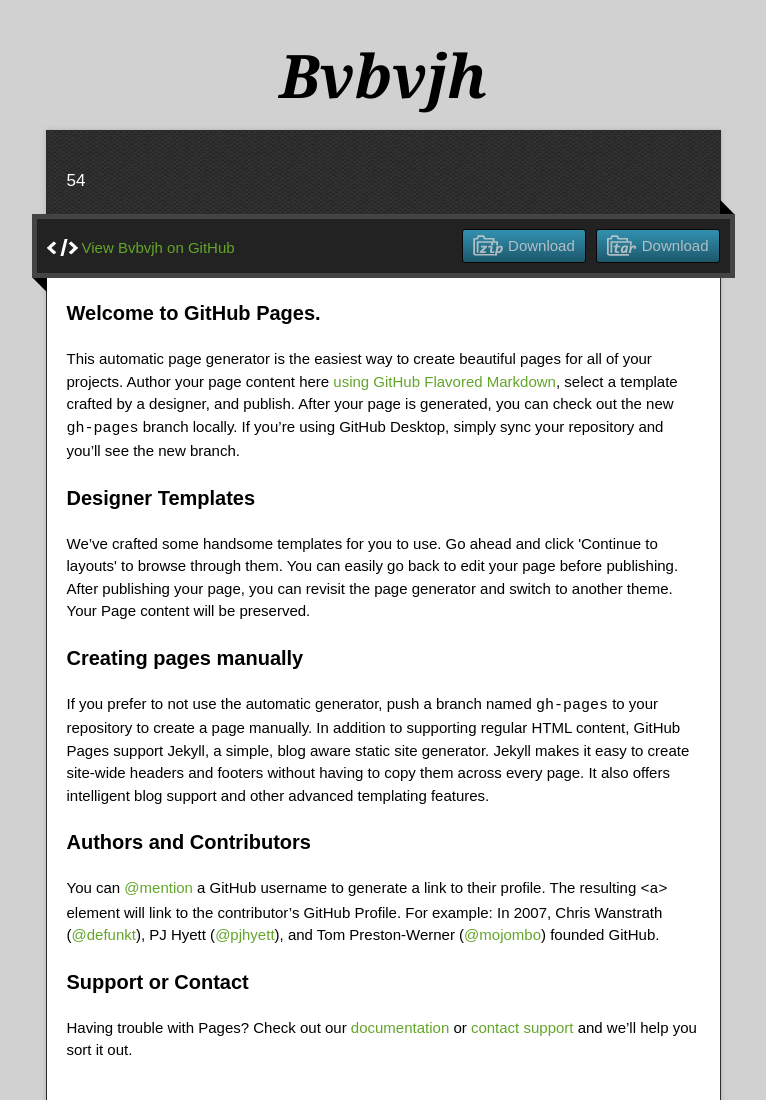
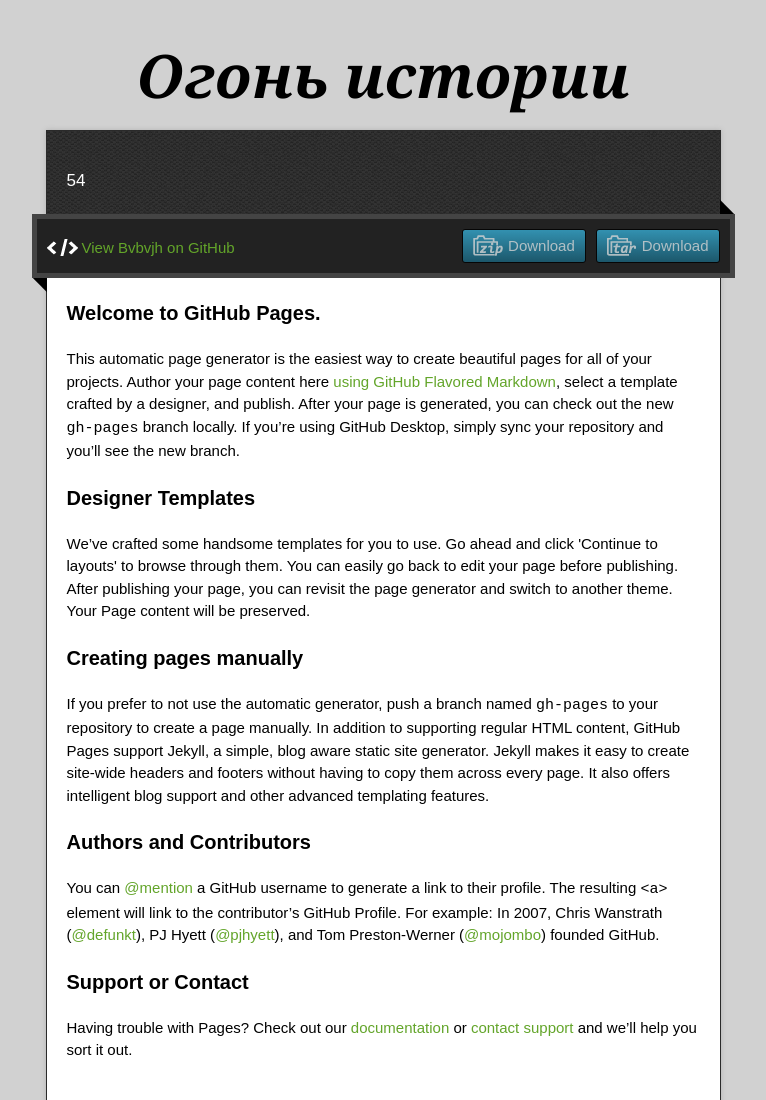
Before and after one commit to ardor97/bvbvjh, a plain HTML site: page index.html in a window 1280 px wide. Shown: the top 1100 px of the page, without its empty margins (257-1023 px from the left). Drawn offline with nearby package versions, Linux system fonts and the light colour scheme.

Commit message:
Update index.html

```diff
--- a/index.html
+++ b/index.html
@@ -22,7 +22,7 @@
 
   <div class="wrapper">
     <header>
-      <h1 class="title">Bvbvjh</h1>
+      <h1 class="title">Огонь истории</h1>
     </header>
     <div id="container">
       <p class="tagline">54</p>
```
